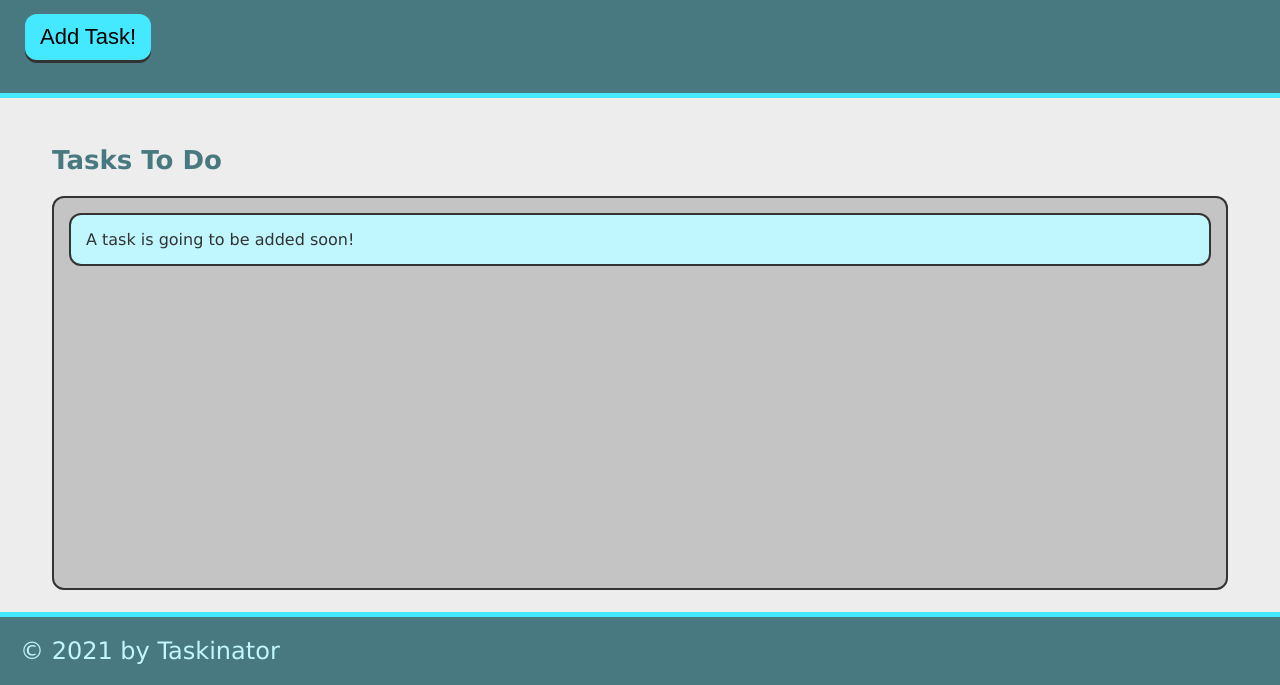
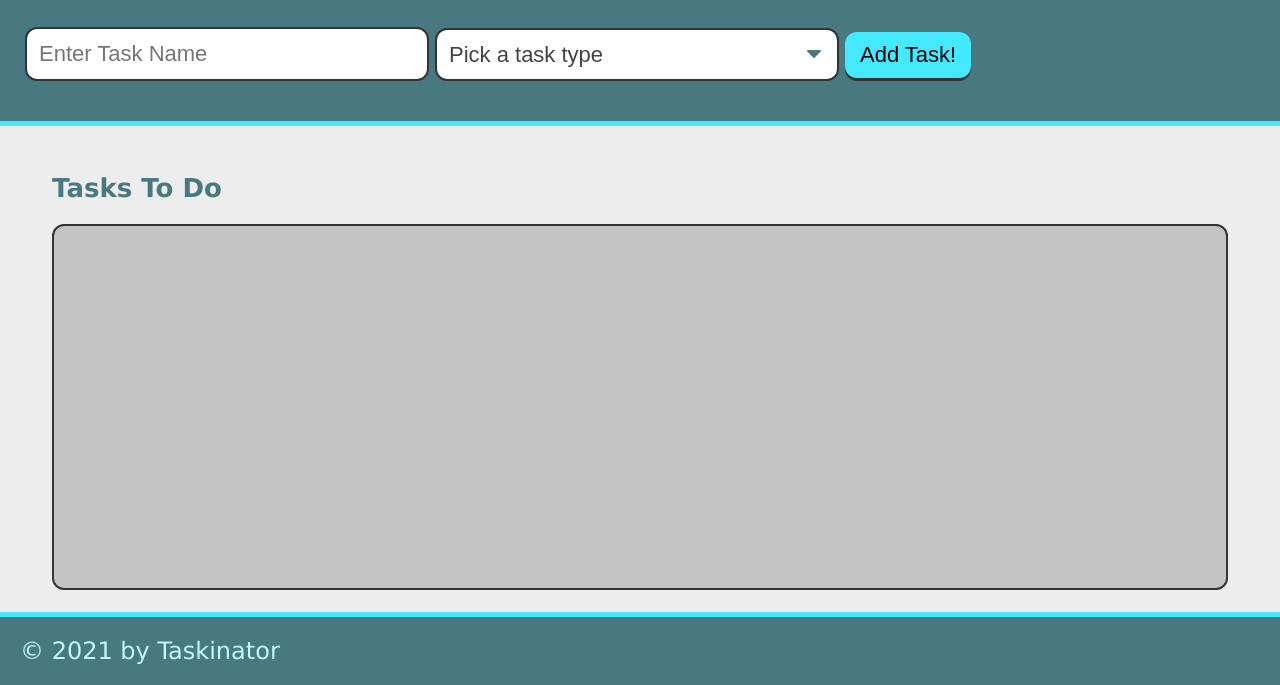
Before and after one commit to Sergioloman/Taskinator1.0, a plain HTML site: page index.html in a window 1280 px wide. Shown: the part 115-800 px from the top of the page. Drawn offline with Linux system fonts and the light colour scheme.

Commit message:
completed lesson

```diff
--- a/index.html
+++ b/index.html
@@ -10,14 +10,28 @@
     <header>
         <h1 class='page-title'>Taskinator</h1>
         <p>Click the button below to add a new task!</p>
-        <button class='btn' id="save-task">Add Task!</button>
+        <form id='task-form'>
+            <div class='form-group'>
+                <input type='text' name='task-name' placeholder="Enter Task Name"/>
+            </div>
+            <div class='form-group'>
+                <select name="task-type" class="select-dropdown">
+                    <option value="" disabled selected>Pick a task type</option>
+                    <option value="Print">Print</option>
+                    <option value="Web">Web</option>
+                    <option value="Mobile>">Mobile</option>
+                </select>
+            </div>
+            <div class ='form-group'>
+                <button class='btn' id="save-task">Add Task!</button>
+            </div>
+        </form>
     </header>
     <main class="page-content">
         <section class="task-list-wrapper">
             <h2 class="list-title">Tasks To Do</h2>
-            <ul class="task-list" id="task-to-do">
-                <li class="task-item">A task is going to be added soon!</li>
-            </ul>
+            <ul class="task-list" id="task-to-do"></ul>
+
         </section>
     </main>
     <footer>
```
